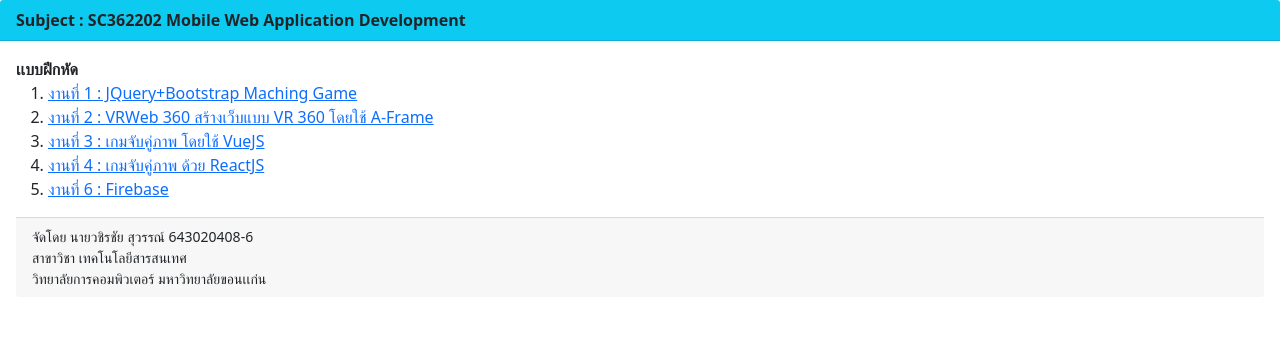
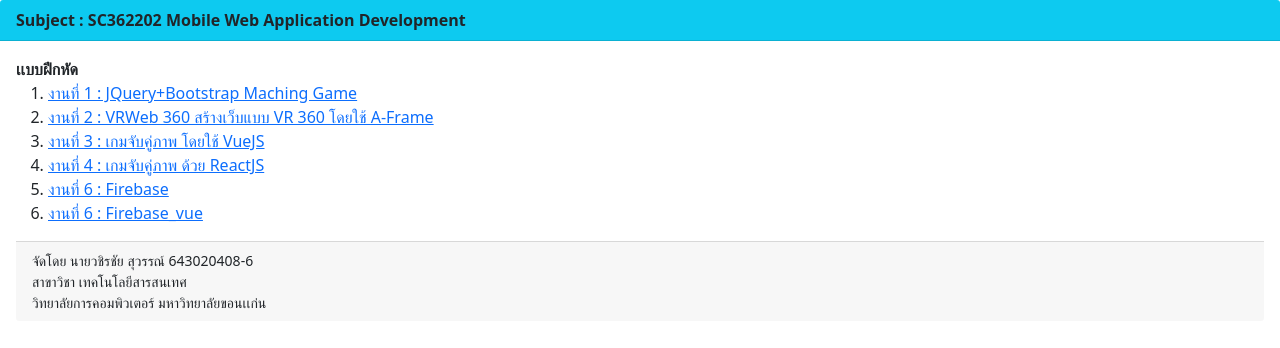
Before and after one commit to wcrcv002/web2566, a plain HTML site: page index.html in a window 1280 px wide. Drawn offline with nearby package versions, Linux system fonts and the light colour scheme.

Commit message:
Update index.html

```diff
--- a/index.html
+++ b/index.html
@@ -26,6 +26,7 @@
       <li><a href="work3.html">งานที่ 3 : เกมจับคู่ภาพ โดยใช้ VueJS</a></li>
       <li><a href="work4.html">งานที่ 4 : เกมจับคู่ภาพ ด้วย ReactJS</a></li>
       <li><a href="work6.html">งานที่ 6 : Firebase</a></li>
+      <li><a href="work6_vue.html">งานที่ 6 : Firebase_vue</a></li>
     </ol>
   <div class="card-footer small">
     จัดโดย นายวชิรชัย สุวรรณ์ 643020408-6<br>
```
